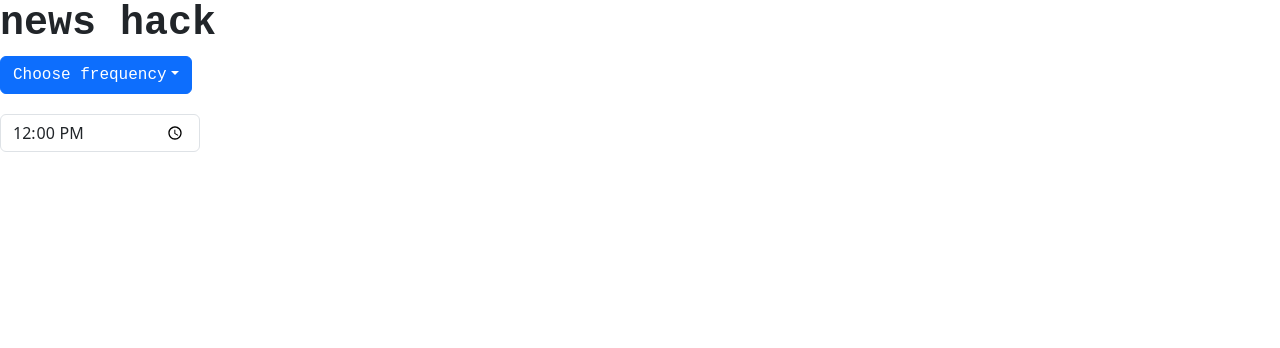
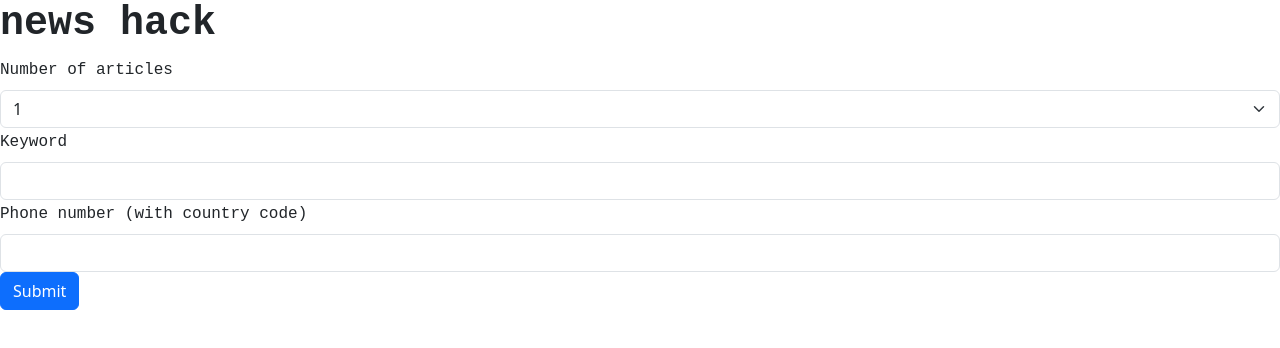
Before and after one commit to AyumuOgasawara/news-hack, a React (Vite) app in the folder frontend/news-hack/: page / in a window 1280 px wide. Shown: the top 348 px of the page. Built offline with nearby package versions, Linux system fonts and the light colour scheme.

Commit message:
mvp updates working

```diff
--- a/frontend/news-hack/package.json
+++ b/frontend/news-hack/package.json
@@ -10,6 +10,8 @@
   },
   "dependencies": {
     "bootstrap": "^5.3.3",
+    "express": "^4.21.1",
+    "node-fetch": "^3.3.2",
     "react": "^18.2.0",
     "react-bootstrap": "^2.10.5",
     "react-dom": "^18.2.0"
--- a/frontend/news-hack/src/App.jsx
+++ b/frontend/news-hack/src/App.jsx
@@ -1,57 +1,96 @@
 import React from "react";
-import Dropdown from 'react-bootstrap/Dropdown';
-import { Form } from "react-bootstrap";
-import DropdownButton from 'react-bootstrap/DropdownButton';
+import Form from 'react-bootstrap/Form';
+import Button from 'react-bootstrap/Button';
+import { useState
+
+ } from "react";
 import 'bootstrap/dist/css/bootstrap.min.css';
 
 export default () => {
-  const [frequency, setFrequency] = React.useState("Choose frequency")
-  const [time, setTime] = React.useState("12:00")
 
-  const handleEveryday = () => {
-    setFrequency("Everyday");
-    console.log(frequency);
-  };
-  const handleEveryWeekday = () => {
-    setFrequency("Every weekday");
-    console.log(frequency);
-  };
-  const handleEveryWeekend = () => {
-    setFrequency("Every weekend");
-    console.log(frequency);
+  const [formData, setFormData] = useState({
+    numArticles: 1,
+    keyword: '',
+    phoneNumber: ''
+  });
+
+  const handleChange = (e) => {
+    const { id, value } = e.target;
+    setFormData({ ...formData, [id]: value });
   };
 
-  const handleTimeChange = (event) => {
-    setTime(event.target.value);
-    console.log(event.target.value);
+  const handleSubmit = async (e) => {
+    e.preventDefault(); // Prevent default form submission behavior
+    try {
+      const response = await fetch('/send-articles', {
+        method: 'POST',
+        headers: {
+          'Content-Type': 'application/json',
+        },
+        body: JSON.stringify(formData),
+      });
+
+      if (!response.ok) {
+        throw new Error('Error in submission');
+      }
+
+      const data = await response.json();
+      console.log('Success:', data);
+    } catch (error) {
+      console.error('Error:', error);
+    }
   };
 
+  return (
+    <>
+    <h1 style={{fontWeight:"bold", fontFamily: "monospace"
+    }}>news hack
+    </h1>
 
-  return (
-  <>
-    <h1 style={{fontWeight:"bold", fontFamily: "monospace"
-    }}>news hack</h1>
+    <Form onSubmit={handleSubmit}>
+      <Form.Group>
+    <Form.Label style={{fontFamily: "monospace"}}>Number of articles</Form.Label>
 
-    <DropdownButton id="dropdown-basic-button" title={frequency} style={{fontWeight:"bold", fontFamily: "monospace", width: '200px'
-    }}>
-      <Dropdown.Item onClick={handleEveryday}>Everyday</Dropdown.Item>
-      <Dropdown.Item onClick={handleEveryWeekday}>Every weekday</Dropdown.Item>
-      <Dropdown.Item onClick={handleEveryWeekend}>Every weekend</Dropdown.Item>
-    </DropdownButton>
+    <Form.Select
+      aria-label="Default select example"
+      onChange={handleChange}
+      value={formData.numArticles}
+      id="numArticles"
+    >
 
+    {Array.from({ length: 10 }, (_, i) => (
+      <option key={i + 1} value = {i+1}>
+            {i + 1}
+          </option>
+        ))}
+    </Form.Select>
+    </Form.Group>
 
-    <div style={{ marginTop: '20px', width: '200px'}}>
-        <Form.Group controlId="formTimeInput">
+    <Form.Group>
+    <Form.Label style={{fontFamily: "monospace"}}>Keyword</Form.Label>
           <Form.Control
-            type="time"
-            value={time}
-            onChange={handleTimeChange}
-            className="basic-text"
+            aria-label="keyword"
+            id="keyword"
+            onChange={handleChange}
+            value={formData.keyword}
           />
-        </Form.Group>
-      </div>
+    </Form.Group>
+
+    <Form.Group>
+    <Form.Label style={{fontFamily: "monospace"}}>Phone number (with country code)</Form.Label>
+    <Form.Control
+            aria-label="Phone number"
+            id="phoneNumber"
+            onChange={handleChange}
+            value={formData.phoneNumber}
+          />    </Form.Group>
+
+    <Button variant="primary" type="submit">
+        Submit
+      </Button>
+    </Form>
+
   </>
+);
 
-
-);
 }
```
Also changed, not shown: frontend/news-hack/src/api/app.js (added, +40 -0 lines), 1 other file (tests, documents, lock files or other folders).
